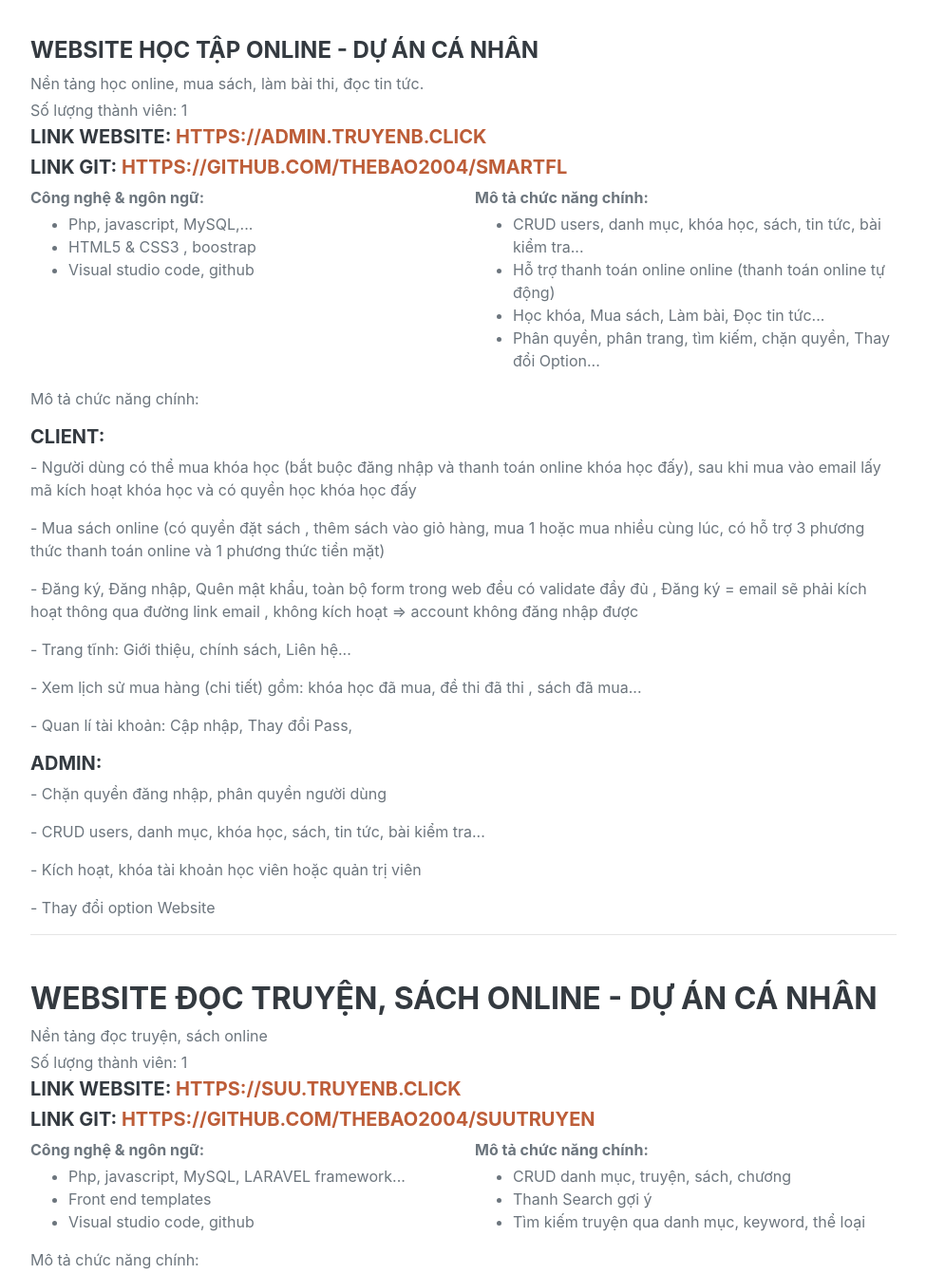
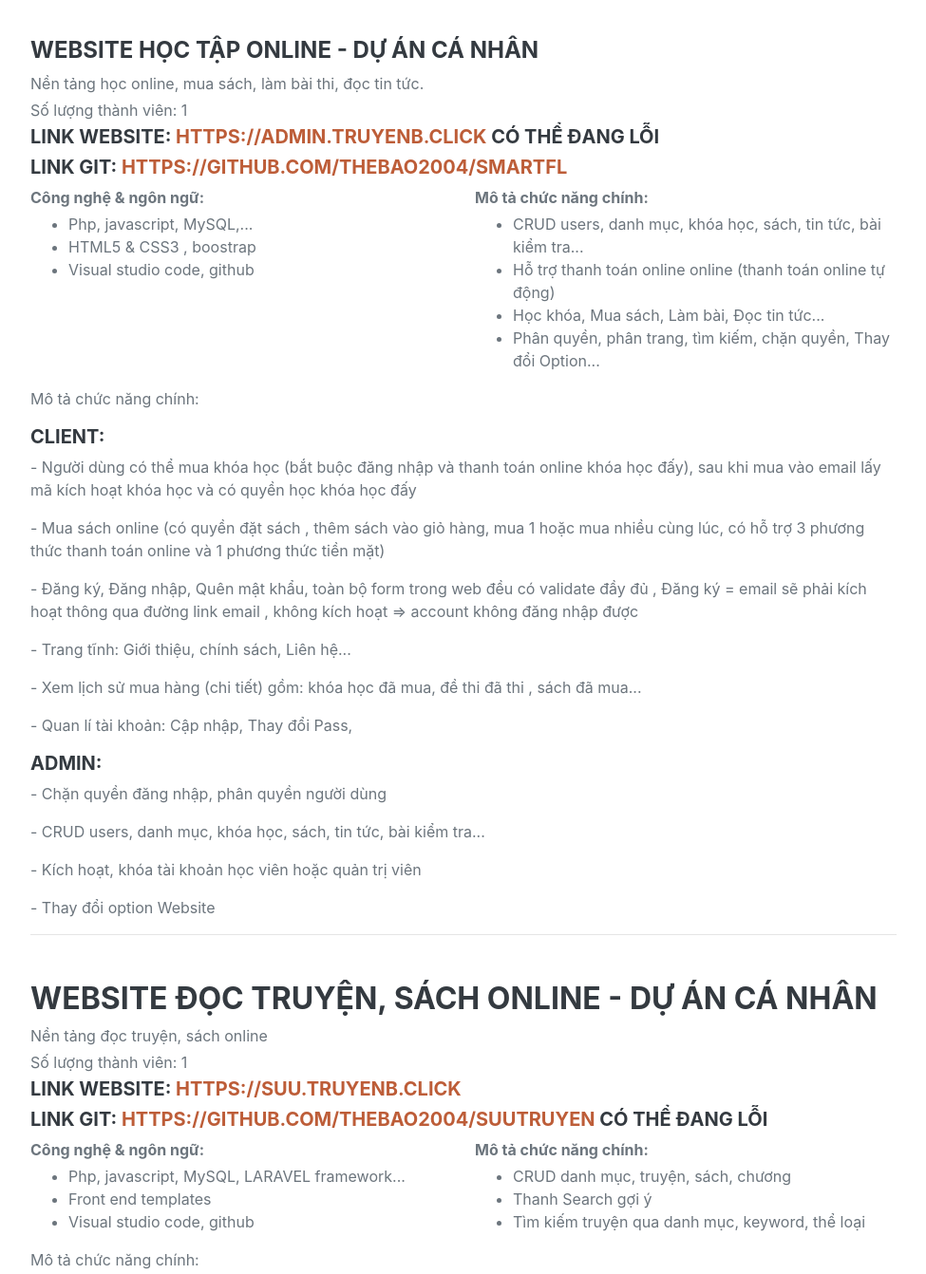
Before and after one commit to TheBao2004/thebao_cv-abc, a plain HTML site: page index.html in a window 1280 px wide. Shown: the part 3360-4702 px from the top of the page at 95% size, without its empty margins (288-1263 px from the left). Drawn offline with nearby package versions, Linux system fonts and the light colour scheme; a web font is replaced by a local one.

Commit message:
change index

```diff
--- a/index.html
+++ b/index.html
@@ -170,7 +170,7 @@
                 <h4>Website học tập online - dự án cá nhân</h4>
                 <p class="mb-1">Nền tảng học online, mua sách, làm bài thi, đọc tin tức. </p>
                 <p class="mb-1">Số lượng thành viên: 1</p>
-                <h5>Link website: <a target="_blank" href="https://admin.truyenb.click/">https://admin.truyenb.click</a>
+                <h5>Link website: <a target="_blank" href="https://admin.truyenb.click/">https://admin.truyenb.click</a> Có thể đang lỗi
                 </h5>
                 <h5>Link git: <a target="_blank"
                         href="https://github.com/TheBao2004/smartfl">https://github.com/TheBao2004/smartfl</a>
@@ -238,7 +238,7 @@
                 <p class="mb-1">Số lượng thành viên: 1</p>
                 <h5>Link website: <a target="_blank" href="https://suu.truyenb.click/">https://suu.truyenb.click</a></h5>
                 <h5>Link git: <a target="_blank"
-                        href="https://github.com/TheBao2004/suutruyen">https://github.com/TheBao2004/suutruyen</a>
+                        href="https://github.com/TheBao2004/suutruyen">https://github.com/TheBao2004/suutruyen</a> Có thể đang lỗi
                 </h5>
                 <div class="row">
                     <div class="col-6">
```
